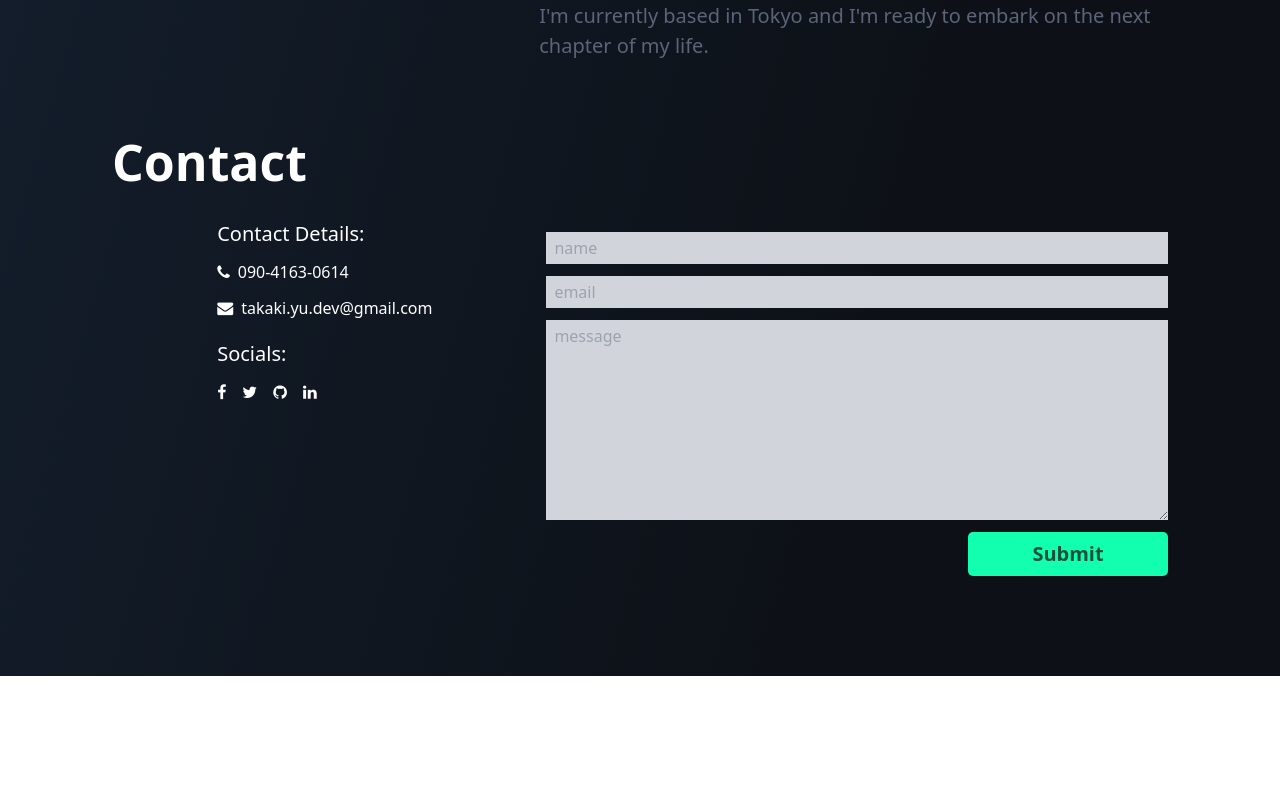
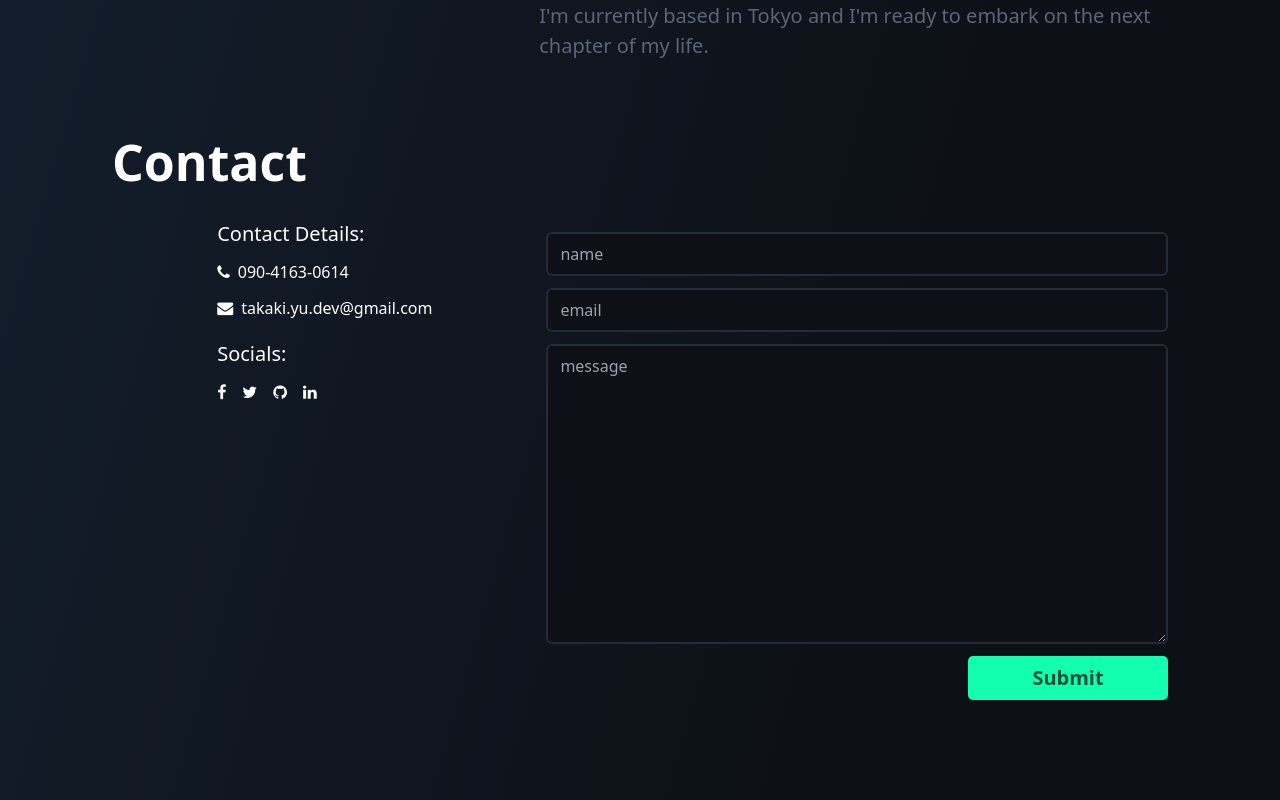
Before and after one commit to yuudev14/portfolio, a Next.js app: page / in a window 1280 px wide. Shown: the part 4444-5244 px from the top of the page. Before the commit the page ends 5120 px from the top, so only its background shows below. Built offline with nearby package versions, Linux system fonts and the light colour scheme.

Commit message:
fix textarea

```diff
--- a/src/components/pages/index/Contact/index.tsx
+++ b/src/components/pages/index/Contact/index.tsx
@@ -96,21 +96,21 @@ const Contact = () => {
             {emailResult.result}
           </p>
           <input
-            className="outline-none px-2 py-1 bg-gray-300"
+            className="text-gray-200 outline-none px-3 py-2 bg-[#0d1117] border-2 border-[#222c38] rounded-md"
             type="text"
             name="from_name"
             placeholder="name"
             required
           />
           <input
-            className="outline-none px-2 py-1 bg-gray-300"
+            className="text-gray-200 outline-none px-3 py-2 bg-[#0d1117] border-2 border-[#222c38] rounded-md"
             type="email"
             name="from_email"
             placeholder="email"
             required
           />
           <textarea
-            className="outline-none px-2 py-1 h-[200px] bg-gray-300"
+            className="text-gray-200 outline-none px-3 py-2 h-[300px] bg-[#0d1117] border-2 border-[#222c38] rounded-md"
             name="message"
             placeholder="message"
             required></textarea>
```
